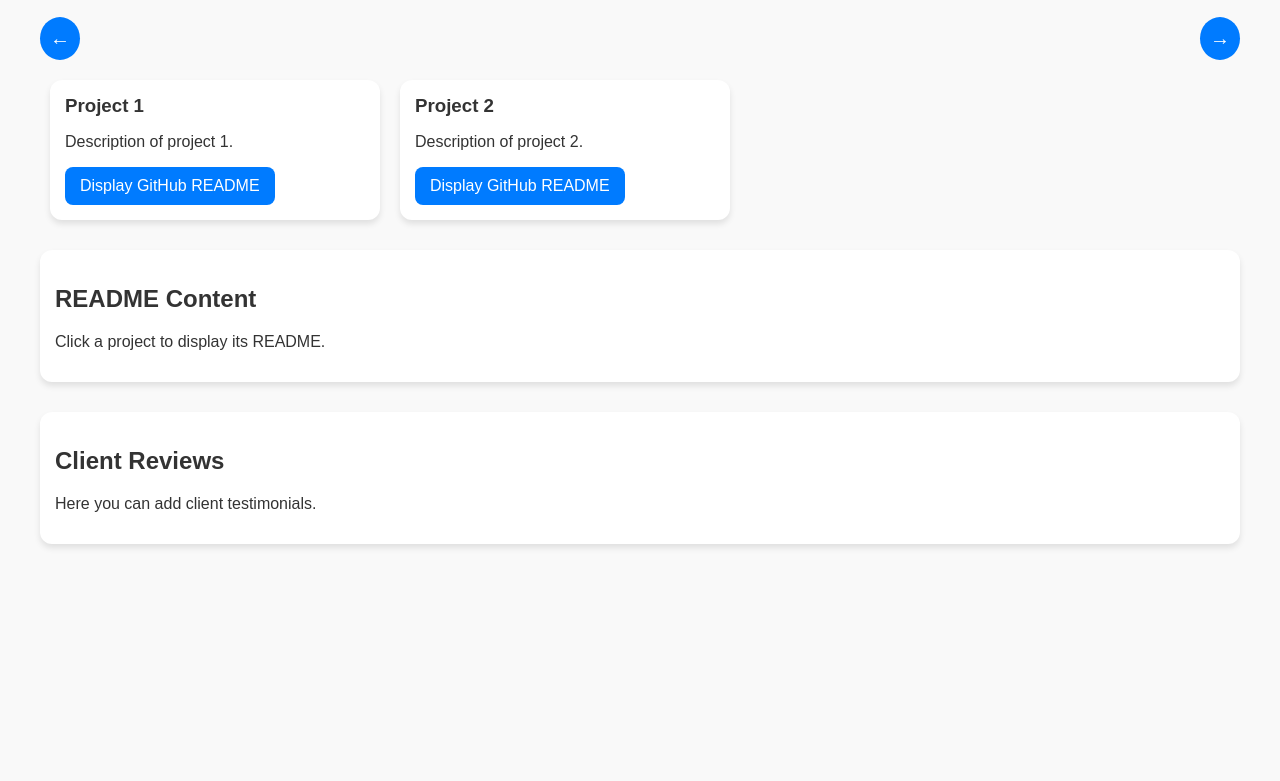
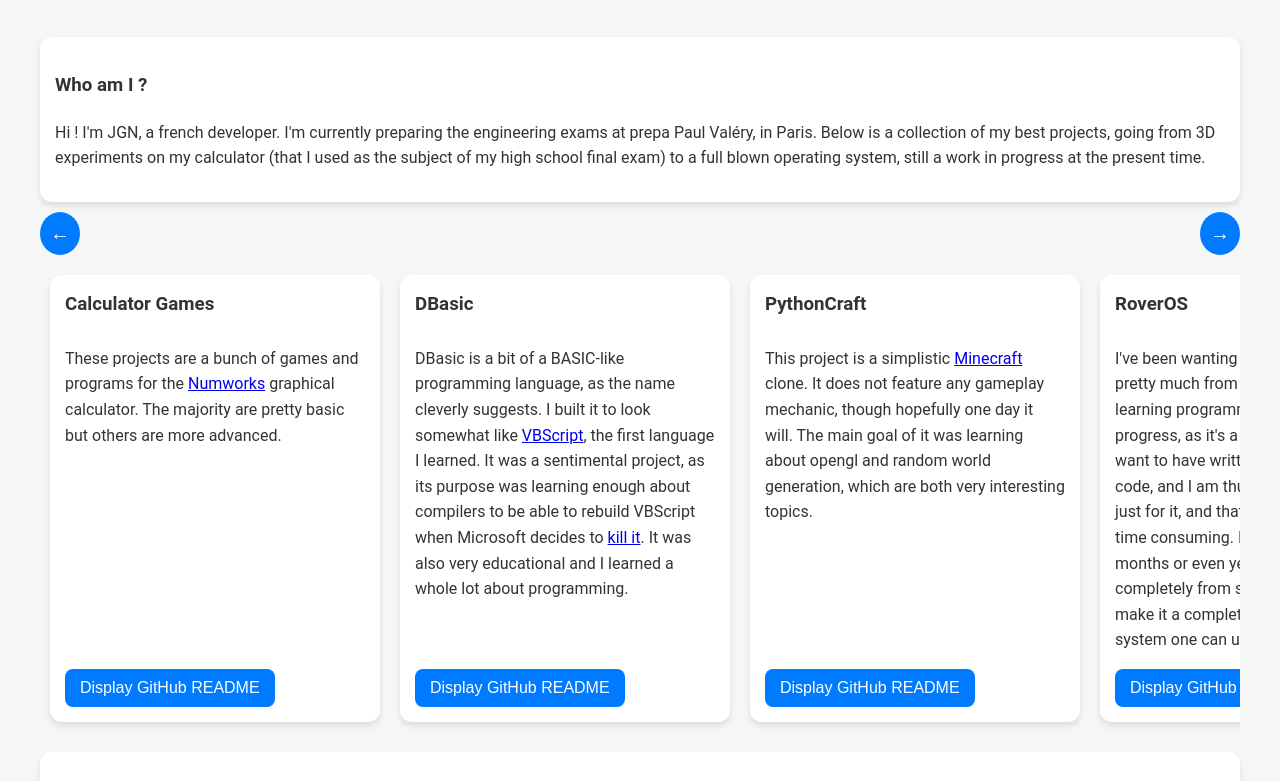
Before and after one commit to JGN1722/JGN1722.github.io, a plain HTML site: page dev.html in a window 1280 px wide. Shown: the part 81-862 px from the top of the page. Before the commit the page ends 800 px from the top, so only its background shows below. Drawn offline with Linux system fonts and the light colour scheme.

Commit message:
Update dev.html

```diff
--- a/dev.html
+++ b/dev.html
@@ -6,11 +6,12 @@
     <title>Portfolio</title>
     <style>
         body {
-            font-family: Arial, sans-serif;
-            background-color: #f9f9f9;
+            font-family: 'Roboto', Arial, sans-serif;
+            background-color: #f4f7f6;
             color: #333;
             margin: 0;
             padding: 0;
+            line-height: 1.6;
         }
         .header {
             background-color: #007bff;
@@ -24,6 +25,13 @@
             max-width: 1200px;
             margin: auto;
             padding: 20px;
+        }
+        .box-container {
+            margin-top: 20px;
+            padding: 15px;
+            background: white;
+            border-radius: 12px;
+            box-shadow: 0 4px 6px rgba(0, 0, 0, 0.1);
         }
         .projects-wrapper {
             display: flex;
@@ -40,6 +48,20 @@
             padding: 15px;
             border-radius: 12px;
             box-shadow: 0 4px 6px rgba(0, 0, 0, 0.1);
+            display: flex;
+            flex-direction: column; /* Align child elements in a column */
+            justify-content: space-between; /* Distribute space between elements */
+            min-height: 200px; /* Set a minimum height for uniformity */
+        }
+        .project h3 {
+            margin-bottom: 10px; /* Add spacing between heading and description */
+        }
+        .project p {
+            flex-grow: 1; /* Allow the description to grow and take up remaining space */
+        }
+        .project button {
+            margin-top: auto; /* Push the button to the bottom */
+            align-self: flex-start; /* Align the button to the left */
         }
         .project h3 {
             margin: 0 0 10px;
@@ -63,49 +85,59 @@
             padding: 10px 15px;
             font-size: 16px;
         }
-        .readme-box {
-            margin-top: 20px;
-            padding: 15px;
-            background: white;
-            border-radius: 12px;
-            box-shadow: 0 4px 6px rgba(0, 0, 0, 0.1);
-        }
-        .reviews {
-            margin-top: 30px;
-            padding: 15px;
-            background: white;
-            border-radius: 12px;
-            box-shadow: 0 4px 6px rgba(0, 0, 0, 0.1);
+        .client-name {
+            font-style: italic;
         }
     </style>
 </head>
 <body>
     <div class="header">My Portfolio</div>
     <div class="container">
+        <div class='box-container'>
+            <h3>Who am I ?</h3>
+            <p id='presentation'>
+                Hi ! I'm JGN, a french developer. I'm currently preparing the engineering exams at prepa Paul Valéry, in Paris. Below is a collection of my best projects, going from 3D experiments on my calculator (that I used as the subject of my high school final exam) to a full blown operating system, still a work in progress at the present time.
+            </p>
+        </div>
         <div class="buttons">
             <button class="arrow" onclick="scrollProjects(-1)">&#8592;</button>
             <button class="arrow" onclick="scrollProjects(1)">&#8594;</button>
         </div>
         <div class="projects-wrapper" id="projects">
             <div class="project">
-                <h3>Project 1</h3>
-                <p>Description of project 1.</p>
+                <h3>Calculator Games</h3>
+                <p>These projects are a bunch of games and programs for the <a href="http://numworks.com">Numworks</a> graphical calculator. The majority are pretty basic but others are more advanced.</p>
                 <button onclick="displayReadme('project1')">Display GitHub README</button>
             </div>
             <div class="project">
-                <h3>Project 2</h3>
-                <p>Description of project 2.</p>
+                <h3>DBasic</h3>
+                <p>DBasic is a bit of a  BASIC-like programming language, as the name cleverly suggests. I built it to look somewhat like <a href="https://en.m.wikipedia.org/wiki/VBScript">VBScript</a>, the first language I learned. It was a sentimental project, as its purpose was learning enough about compilers to be able to rebuild VBScript when Microsoft decides to <a href="https://techcommunity.microsoft.com/blog/windows-itpro-blog/vbscript-deprecation-timelines-and-next-steps/4148301">kill it</a>. It was also very educational and I learned a whole lot about programming.</p>
+                <button onclick="displayReadme('project2')">Display GitHub README</button>
+            </div>
+            <div class="project">
+                <h3>PythonCraft</h3>
+                <p>This project is a simplistic <a href="https://en.m.wikipedia.org/wiki/Minecraft">Minecraft</a> clone. It does not feature any gameplay mechanic, though hopefully one day it will. The main goal of it was learning about opengl and random world generation, which are both very interesting topics.</p>
+                <button onclick="displayReadme('project2')">Display GitHub README</button>
+            </div>
+            <div class="project">
+                <h3>RoverOS</h3>
+                <p>I've been wanting to build my own os pretty much from the moment I started learning programming. It's still a work in progress, as it's a very ambitious project: I want to have written every byte of the code, and I am thus creating a compiler just for it, and that's why this project is so time consuming. It may take a few more months or even years, as I'm building it completely from scratch, but the goal is to make it a completely functional operating system one can use in their everyday life.</p>
+                <button onclick="displayReadme('project2')">Display GitHub README</button>
+            </div>
+            <div class="project">
+                <h3>CrazyTennis</h3>
+                <p>This is my first successful attempt at a 3D game. In it, you can play a tennis match in 6 points against a bot, whose movement speed varies according to the score difference. I present it here not for the game design, but for the technical feat it represents</p>
                 <button onclick="displayReadme('project2')">Display GitHub README</button>
             </div>
             <!-- Add more projects as needed -->
         </div>
-        <div class="readme-box" id="readme">
+        <div class="box-container" id="readme">
             <h2>README Content</h2>
             <p>Click a project to display its README.</p>
         </div>
-        <div class="reviews">
+        <div class="box-container">
             <h2>Client Reviews</h2>
-            <p>Here you can add client testimonials.</p>
+            <p>"This guy is nice" - <span class="client-name">Client 1</span></p>
         </div>
     </div>
     <script>
```
